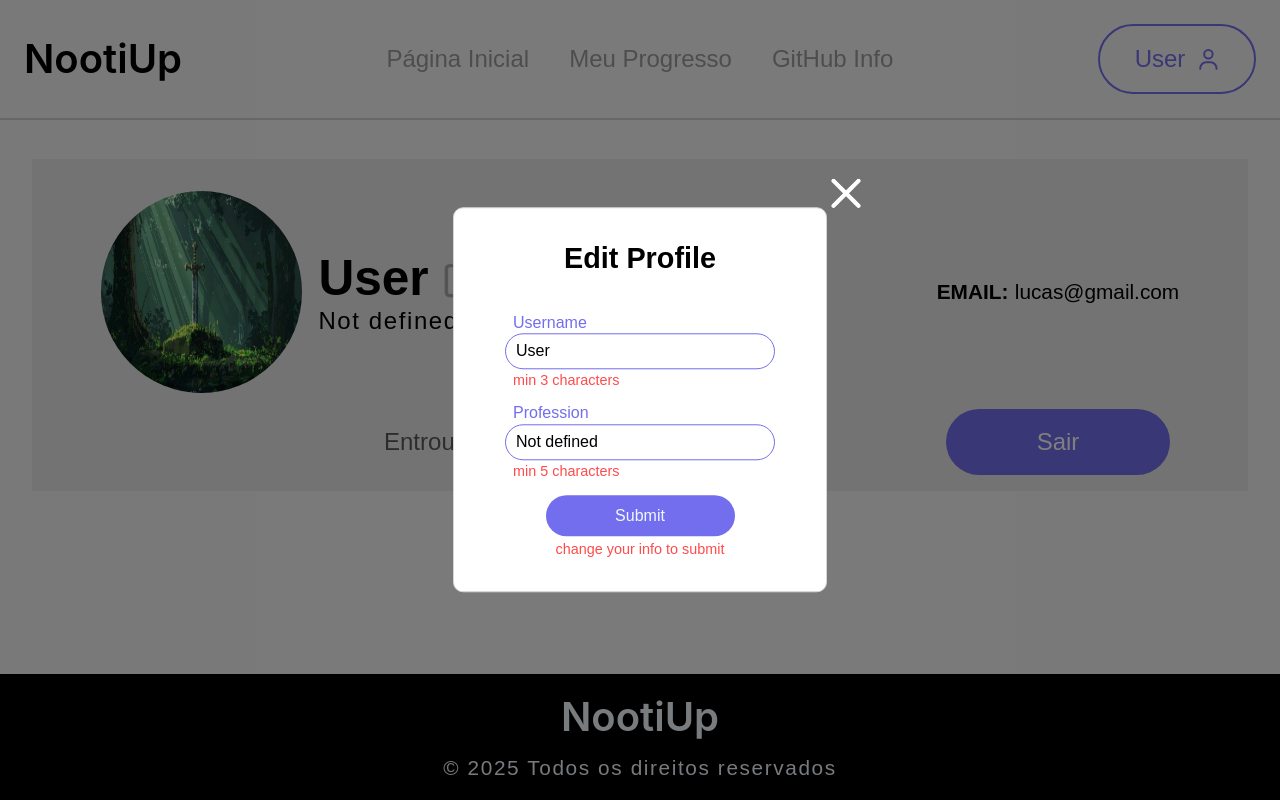
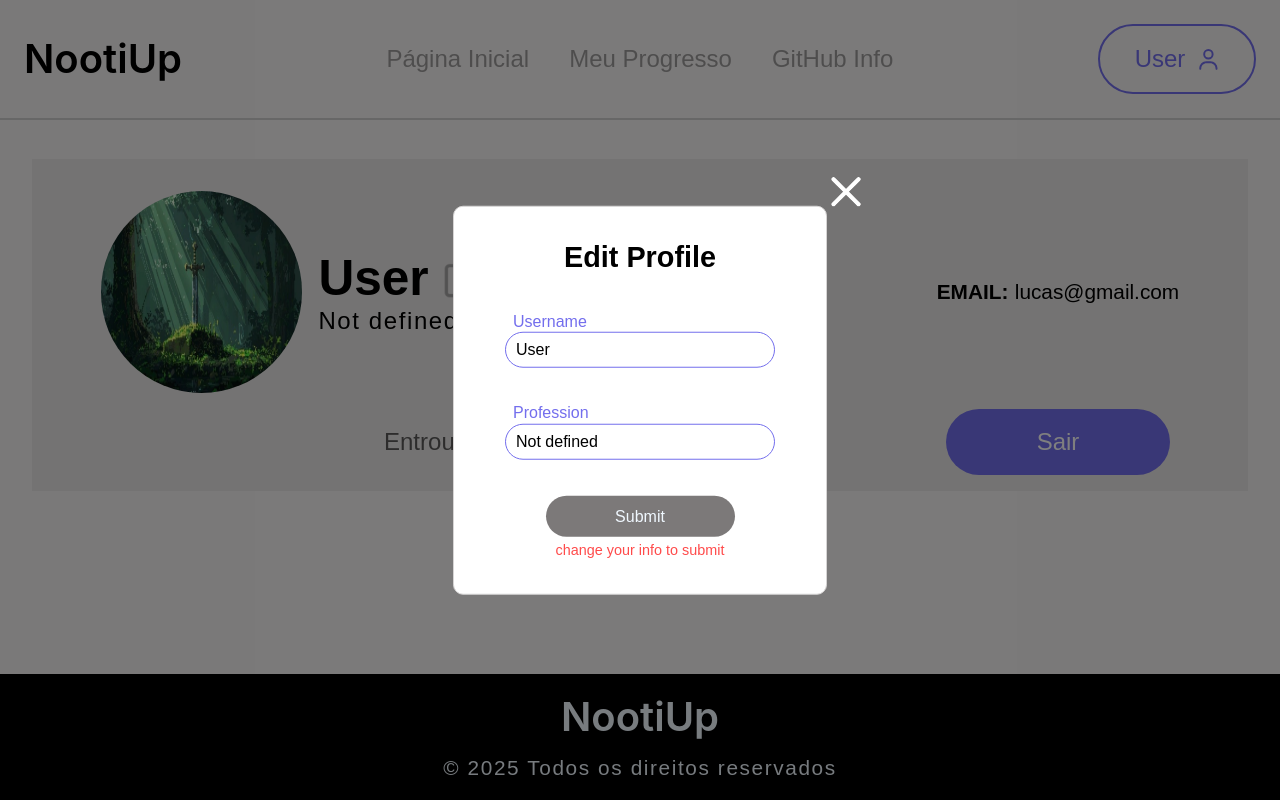
Before and after one commit to Lucas2907/NootiUp-frontend, a React (Vite) app: page /my-profile in a window 1280 px wide. Both pictures are taken after a click on the button "edit profile". Built offline with nearby package versions, Linux system fonts and the light colour scheme.

Commit message:
create validation form with react hook form

```diff
--- a/package.json
+++ b/package.json
@@ -18,10 +18,12 @@
     "normalize.css": "^8.0.1",
     "react": "^19.2.0",
     "react-dom": "^19.2.0",
+    "react-hook-form": "^7.71.1",
     "react-router-dom": "^7.11.0"
   },
   "devDependencies": {
     "@eslint/js": "^9.39.1",
+    "@hookform/devtools": "^4.4.0",
     "@types/node": "^24.10.9",
     "@types/react": "^19.2.5",
     "@types/react-dom": "^19.2.3",
--- a/src/components/Popup/PopupProfile/PopupProfile.css
+++ b/src/components/Popup/PopupProfile/PopupProfile.css
@@ -51,15 +51,26 @@
 .popup-profile__error {
   font-size: 0.9rem;
   color: #ff4b4b;
+  margin: 0.1rem auto 0 0.5rem;
+  min-height: 1.1rem;
 }
 
-.popup-profile__error--input {
-  margin: 0.1rem auto 0 0.5rem;
+.popup-profile__error-input {
+  visibility: hidden;
 }
 
-.popup-profile__error--submit {
+.popup-profile__error-input--visible {
+  visibility: visible;
+}
+
+.popup-profile__error-submit {
+  height: 1rem;
+  visibility: hidden;
+}
+
+.popup-profile__error-submit--visible {
   margin: 0;
-  text-align: center;
+  visibility: visible;
 }
 
 .popup-profile__submit-items {
@@ -78,3 +89,11 @@
   border-radius: 50px;
   color: aliceblue;
 }
+
+.popup-profile__submit-button-disabled {
+  background-color: #7c7979;
+}
+
+.popup-profile__submit-button-disabled:hover {
+  cursor: normal;
+}
--- a/src/components/Popup/PopupProfile/PopupProfile.tsx
+++ b/src/components/Popup/PopupProfile/PopupProfile.tsx
@@ -1,5 +1,6 @@
 import { useCurrentUser } from "../../../contexts/userContext"
-import { useState } from "react";
+import { useForm, useWatch } from "react-hook-form"
+import { DevTool } from "@hookform/devtools"
 
 interface PopupProfileProps {
     onClose: () => void;
@@ -9,47 +10,81 @@ function PopupProfile({ onClose }: PopupProfileProps) {
 
     const { setUser, username, profession } = useCurrentUser()
 
-    const [usernameInput, setUsername] = useState(username);
-    const [professionInput, setProfession] = useState(profession);
+    type FormValues = {
+        username: string
+        profession: string
+    }
 
-    function handleSubmit(e: React.FormEvent) {
-        e.preventDefault();
-        if (!setUser) return;
+    const form = useForm<FormValues>({
+        defaultValues: {
+            username,
+            profession
+        },
+    })
 
+    const { register, control, handleSubmit, formState } = form
+
+    const { errors } = formState
+
+    const currentUsername = useWatch({ control, name: "username" })
+    const currentProfession = useWatch({ control, name: "profession" })
+
+    const hasChanges = currentUsername !== username || currentProfession !== profession
+
+    const onSubmit = (data: FormValues) => {
+        if (!setUser) return
         setUser(prev => ({
             ...prev,
-            username: usernameInput,
-            profession: professionInput,
-        }));
-        onClose();
-
+            username: data.username,
+            profession: data.profession
+        }))
+        onClose()
     }
 
     return (
         <div className="popup-profile">
             <h2 className="popup-profile__title">Edit Profile</h2>
-            <form className="popup-profile__form" onSubmit={handleSubmit}>
+            <form className="popup-profile__form" onSubmit={handleSubmit(onSubmit)} noValidate>
 
                 <div className="popup-profile__items">
                     <label className="popup-profile__label" htmlFor="username">Username</label>
                     <div className="popup-profile__container">
-                        <input className="popup-profile__input" id="username" type="text" value={usernameInput} onChange={e => setUsername(e.target.value)} />
+                        <input className="popup-profile__input" id="username" type="text"
+                            {...register("username", {
+                                required: {
+                                    value: true,
+                                    message: "Insira um nome de usuário"
+
+                                },
+                            })} />
                     </div>
-                    <p className="popup-profile__error popup-profile__error--input">min 3 characters</p>
+                    <p className={`popup-profile__error ${errors.username?.message ? "popup-profile__error-input--visible" : "popup-profile__error-input"}`}>{errors.username?.message}</p>
                 </div>
                 <div className="popup-profile__items">
                     <label className="popup-profile__label" htmlFor="profession">Profession</label>
                     <div className="popup-profile__container">
-                        <input className="popup-profile__input" id="profession" type="text" value={professionInput} onChange={e => setProfession(e.target.value)} />
+                        <input className="popup-profile__input" id="profession" type="text"
+                            {...register("profession", {
+                                required: {
+                                    value: true,
+                                    message: "Insira uma profissão"
+                                },
+                            }
+                            )} />
                     </div>
-                    <p className="popup-profile__error popup-profile__error--input">min 5 characters</p>
+                    <p className={`popup-profile__error ${errors.username?.message ? "p opup-profile__error-input--visible" : "popup-profile__error-input"}`}>{errors.profession?.message}</p>
                 </div>
                 <div className="popup-profile__submit-items">
-                    <button type="submit" className="popup-profile__submit-button">Submit</button>
-                    <p className="popup-profile__error popup-profile__error--submit">change your info to submit</p>
+                    <button disabled={!hasChanges} type="submit"
+                        className={`popup-profile__submit-button ${!hasChanges ? 'popup-profile__submit-button-disabled' : ''}`}>Submit</button>
+                    <p className={`popup-profile__error ${hasChanges ? "popup-profile__error-submit" : "popup-profile__error-submit--visible"}`}>
+                        change your info to submit
+                    </p>
+
                 </div>
-            </form>
-        </div>
+            </form >
+            <DevTool control={control} />
+        </div >
     )
 }
 
```
Also changed, not shown: 1 other file (tests, documents, lock files or other folders).
